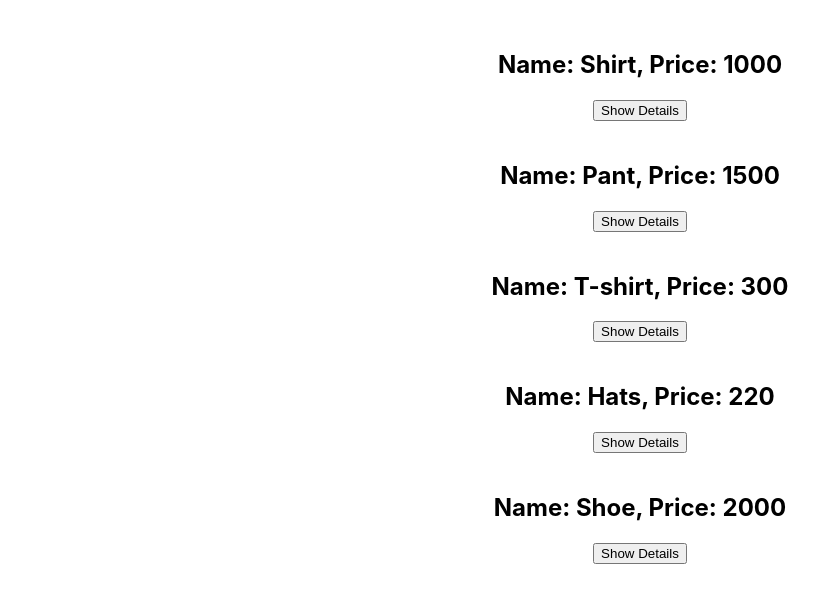
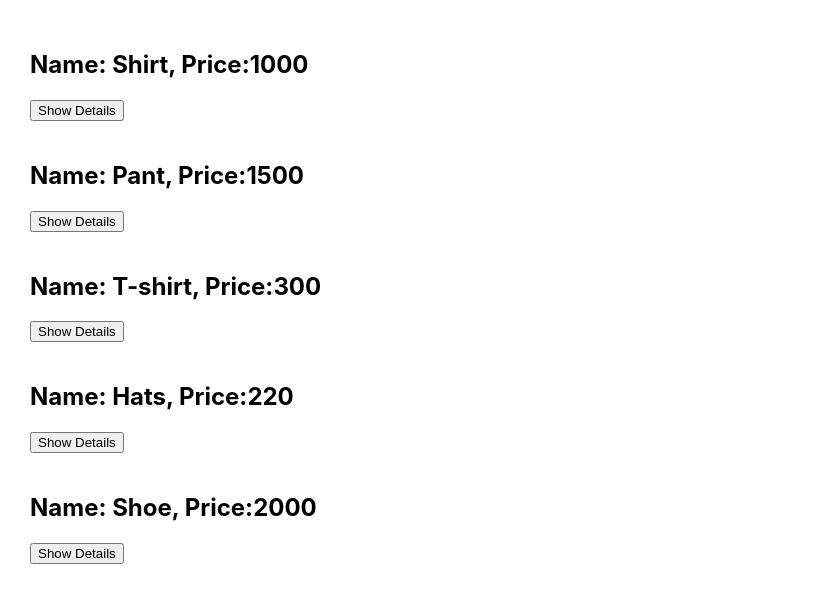
Before and after one commit to shadman17/React-all, a React (Create React App) app: page / in a window 1280 px wide. Shown: the top 602 px of the page, without its empty margins (0-821 px from the left). Built offline with nearby package versions, Linux system fonts and the light colour scheme.

Commit message:
Updated Assignment

```diff
--- a/package.json
+++ b/package.json
@@ -8,6 +8,7 @@
     "@testing-library/user-event": "^13.5.0",
     "react": "^17.0.2",
     "react-dom": "^17.0.2",
+    "react-loader-spinner": "^5.1.3",
     "react-scripts": "5.0.0",
     "web-vitals": "^2.1.4"
   },
--- a/public/index.html
+++ b/public/index.html
@@ -14,24 +14,7 @@
     -->
   <link rel="manifest" href="%PUBLIC_URL%/manifest.json" />
   <style>
-    .loader {
-      border: 16px solid #f3f3f3;
-      border-top: 16px solid #3498db;
-      border-radius: 50%;
-      width: 130px;
-      height: 130px;
-      animation: spin 2s linear infinite;
-    }
 
-    @keyframes spin {
-      0% {
-        transform: rotate(0deg);
-      }
-
-      100% {
-        transform: rotate(360deg);
-      }
-    }
   </style>
   <!--
       Notice the use of %PUBLIC_URL% in the tags above.
@@ -48,9 +31,7 @@
 <body>
   <noscript>You need to enable JavaScript to run this app.</noscript>
   <div id="root"></div>
-  <div class="loader-container">
-    <div class="loader"></div>
-  </div>
+
   <!--
       This HTML file is a template.
       If you open it directly in the browser, you will see an empty page.
--- a/src/App.js
+++ b/src/App.js
@@ -1,12 +1,89 @@
-import './App.css';
-import ProductPage from './product-page.component';
+import "./App.css";
+import { useState, useEffect } from "react";
+import ProductPage from "./components/productpage/product-page";
+import ProductDetailPage from "./components/productdetail/productdetail-page";
+import { Oval } from  'react-loader-spinner';
+
+function App() {
+  const [products, setProducts] = useState([
+    {
+      id: 1,
+      name: "Shirt",
+      description:
+        "Lorem ipsum dolor sit amet consectetur adipisicing elit. Sed totam omnis nihil numquam quaerat quisquam error vitae in officiis iste eaque laborum praesentium veniam, magni quo quia asperiores, unde et?",
+      price: "1000",
+      category: "Shirt",
+    },
+    {
+      id: 2,
+      name: "Pant",
+      description:
+        "Lorem ipsum dolor sit amet consectetur adipisicing elit. Sed totam omnis nihil numquam quaerat quisquam error vitae in officiis iste eaque laborum praesentium veniam, magni quo quia asperiores, unde et?",
+      price: "1500",
+      category: "Pant",
+    },
+    {
+      id: 3,
+      name: "T-shirt",
+      description:
+        "Lorem ipsum dolor sit amet consectetur adipisicing elit. Sed totam omnis nihil numquam quaerat quisquam error vitae in officiis iste eaque laborum praesentium veniam, magni quo quia asperiores, unde et?",
+      price: "300",
+      category: "T-shirt",
+    },
+    {
+      id: 4,
+      name: "Hats",
+      description:
+        "Lorem ipsum dolor sit amet consectetur adipisicing elit. Sed totam omnis nihil numquam quaerat quisquam error vitae in officiis iste eaque laborum praesentium veniam, magni quo quia asperiores, unde et?",
+      price: "220",
+      category: "Hats",
+    },
+    {
+      id: 5,
+      name: "Shoe",
+      description:
+        "Lorem ipsum dolor sit amet consectetur adipisicing elit. Sed totam omnis nihil numquam quaerat quisquam error vitae in officiis iste eaque laborum praesentium veniam, magni quo quia asperiores, unde et?",
+      price: "2000",
+      category: "Shoe",
+    },
+  ]);
+
+  const [selectedProduct, setSelectedProduct] = useState(null);
+
+  const [loader, setLoader] = useState(true);
+
+  const setProductDetail = (product) => {
+    loaderChange(true)
+    setTimeout(() => {
+      setSelectedProduct(product);
+      loaderChange(false)
+    }, 1000);
+
+  };
+
+  const loaderChange = (show) => {
+    setLoader(show);
+  };
+
+  useEffect(()=>{
+    loaderChange(false)
+  }, [])
 
 
-function App (){
   return (
-    <div className="App">
-      <ProductPage />
-    </div>
+    <>
+    {
+      loader ? <Oval color="#00BFFF" height={80} width={80} /> : (<> {selectedProduct === null ? (
+        <ProductPage products={products} setProductDetail={setProductDetail} />
+      ) : (
+        <ProductDetailPage
+          selectedProduct={selectedProduct}
+          setProductDetail={setProductDetail}
+        />
+      )} </>)
+    }
+
+    </>
   );
 }
 
--- /dev/null
+++ b/src/components/productdetail/productdetail-page.jsx
@@ -0,0 +1,17 @@
+import React from "react";
+
+const ProductDetailPage = ({ selectedProduct, setProductDetail }) => {
+  return (
+    <div className="product-detail">
+      <ul>
+        <li><h2>Product Name: {selectedProduct.name}</h2></li>
+        <li><h2>Product Description: {selectedProduct.description}</h2></li>
+        <li><h2>Product Price: {selectedProduct.price}</h2></li>
+        <li><h2>Product Category: {selectedProduct.category}</h2></li>
+        <button onClick={() => setProductDetail(null)}> Back to List </button>
+      </ul>
+    </div>
+  );
+};
+
+export default ProductDetailPage;
--- /dev/null
+++ b/src/components/productpage/product-page.jsx
@@ -0,0 +1,21 @@
+import "./product-page.css";
+
+const ProductPage = ({ products, setProductDetail }) => {
+  return (
+    <div className="product-page">
+      <ul>
+      {
+        products.map(product => (
+            <li key={product.id}>
+                <h2>Name: {product.name}, Price:{product.price}</h2>
+                <button onClick={() => setProductDetail(product)}> Show Details</button>
+            </li>
+        ))
+      }
+
+      </ul>
+    </div>
+  );
+};
+
+export default ProductPage;
--- a/src/product-detail-page.component.jsx
+++ /dev/null
@@ -1,22 +0,0 @@
-import React from "react";
-
-const ProductDetailPage = ({name, description, price, category}) => (
-    <div className="productdetailpage">
-        <ul>
-            <li>
-                {name}
-            </li>
-            <li>
-                {description}
-            </li>
-            <li>
-                {price}
-            </li>
-            <li>
-                {category}
-            </li>
-        </ul>
-    </div>
-)
-
-export default ProductDetailPage;
--- a/src/product-page.component.jsx
+++ /dev/null
@@ -1,95 +0,0 @@
-import React, { useState, useEffect } from 'react';
-
-import './product-page.styles.css';
-
-import ProductDetailPage from './product-detail-page.component';
-
-
-const ProductPage = () => {
-    const [products, setProducts] = useState([
-        {
-            id: 1,
-            name: "Shirt",
-            description: "Black Shirt",
-            price: "1000",
-            category: "Shirt",
-        },
-        {
-            id: 2,
-            name: "Pant",
-            description: "Jeans",
-            price: "1500",
-            category: "Pant",
-        },
-        {
-            id: 3,
-            name: "T-shirt",
-            description: "Green T-shirt",
-            price: "300",
-            category: "T-shirt",
-        },
-        {
-            id: 4,
-            name: "Hats",
-            description: "Red Hats",
-            price: "220",
-            category: "Hats",
-        },
-        {
-            id: 5,
-            name: "Shoe",
-            description: "White Keds",
-            price: "2000",
-            category: "Shoe",
-        }
-    ])
-
-    const [buttonShow, setButtonShow] = useState(false)
-
-    const [loading, setLoading] = useState(true)
-
-    useEffect(()=>{
-        fakeRequest().then(() => {
-            const el = document.querySelector(".loader-container");
-            if (el) {
-              el.remove();  // removing the spinner element
-              setLoading(false); // showing the app
-            }
-          });
-    }, [loading])
-
-    const fakeRequest = () => {
-        return new Promise(resolve => setTimeout(() => resolve(), 2000));
-      };
-
-    if (loading) {
-
-        return null; //app is not ready (fake request is in process)
-    }
-
-
-
-
-    return (
-        <div className="product-page">
-        <ul>
-            {products.map(product => (
-                <li key={product.id}>
-                    <h2>Name: {product.name}, Price: {product.price}</h2>
-                    <button onClick={() => setButtonShow(!buttonShow)}> Show Details
-
-                    </button>
-                    {buttonShow && (<ProductDetailPage name={product.name} description={product.description} price={product.price} category={product.category} />
-
-)}
-                </li>
-            ))}
-        </ul>
-
-    </div>
-    )
-
-
-}
-
-export default ProductPage;
```
Also changed, not shown: src/components/productpage/product-page.css (renamed from src/product-page.styles.css), 2 other files (tests, documents, lock files or other folders).
